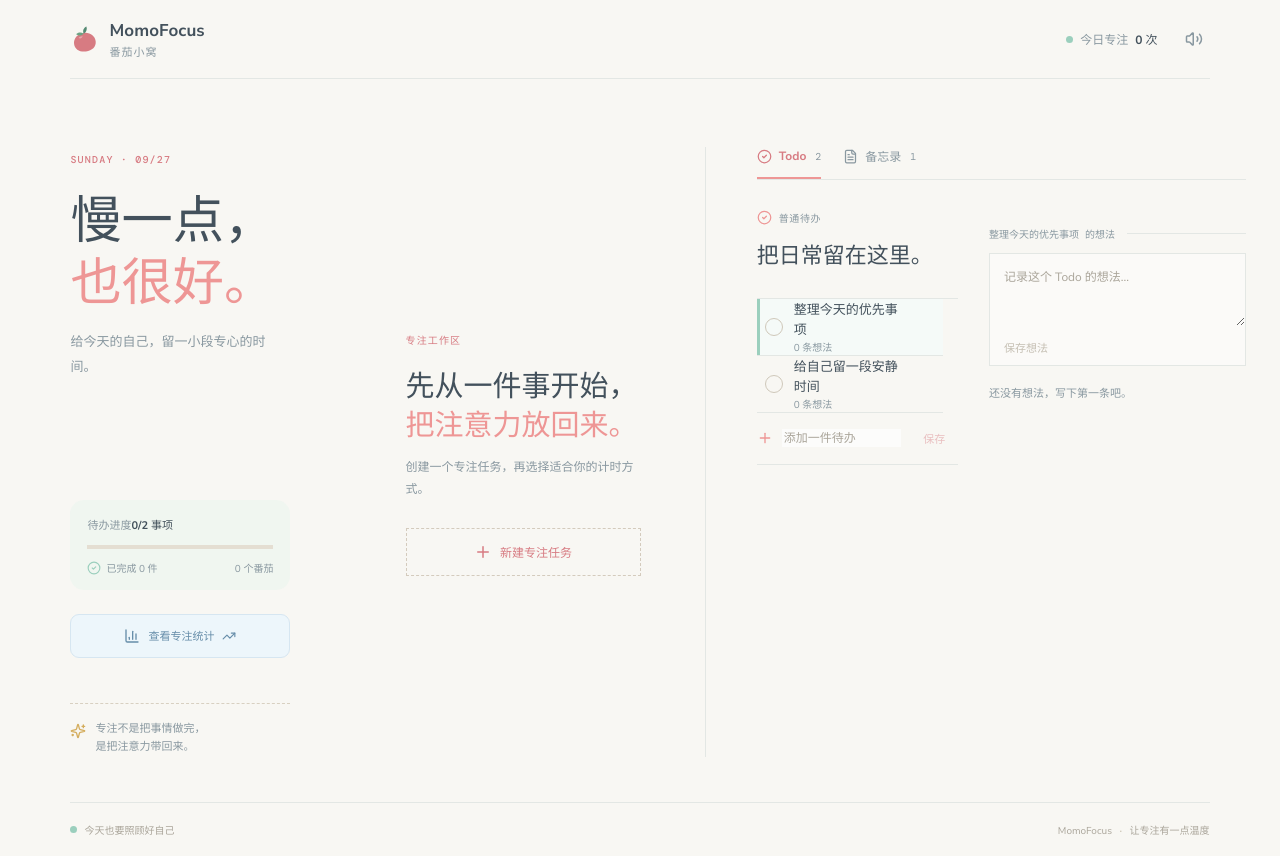
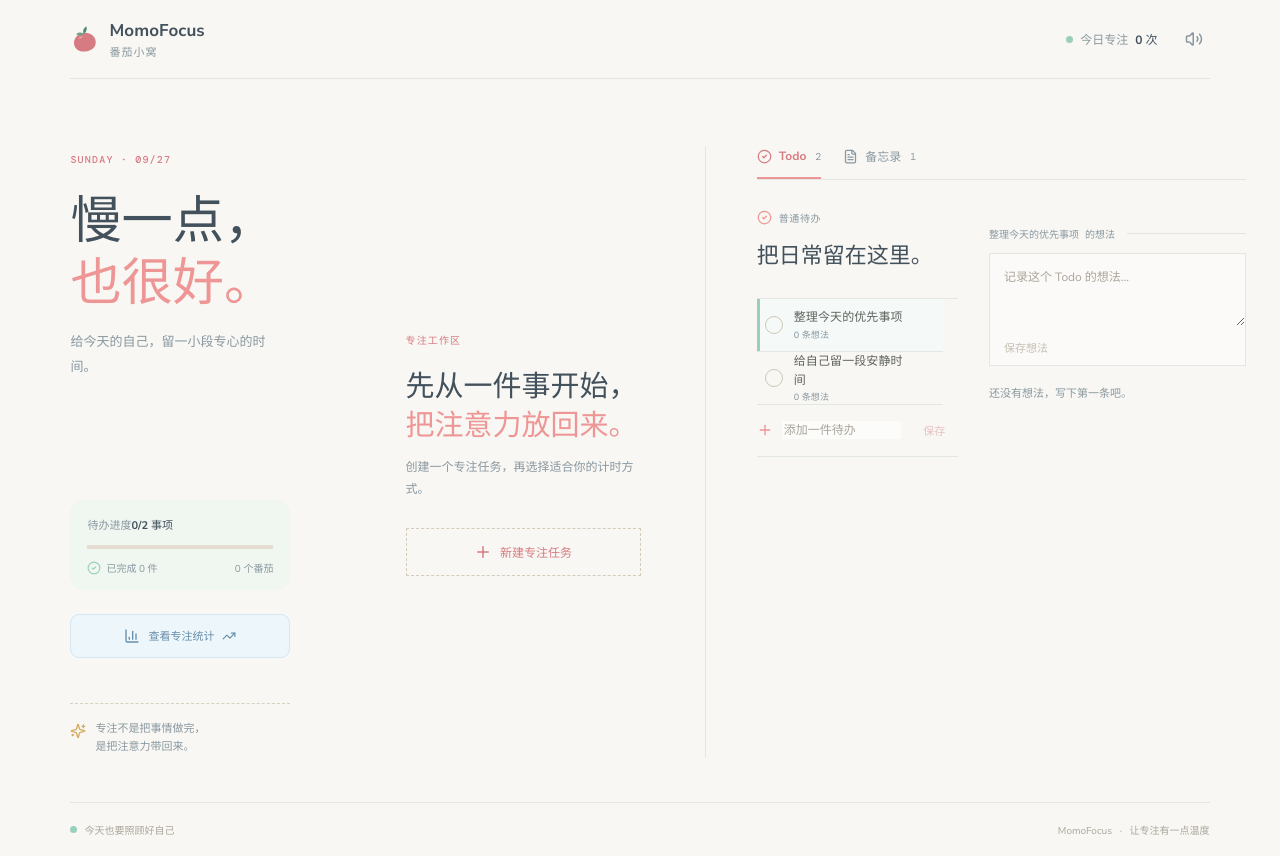
Before and after one commit to qianqqqqqXZQ/MomoFocus, a React (Vite) app: page / in a window 1280 px wide. Built offline with nearby package versions, Linux system fonts and the light colour scheme; a web font is replaced by a local one.

Commit message:
style(todo): soften task text hierarchy

```diff
--- a/src/styles.css
+++ b/src/styles.css
@@ -802,6 +802,13 @@ textarea:focus-visible {
 .todo-row {
   cursor: pointer;
 }
+.todo-row .task-text {
+  color: #5f625e;
+  font-size: 12px;
+  font-weight: 500;
+  line-height: 1.55;
+  letter-spacing: 0.1px;
+}
 .todo-row.is-selected {
   background: rgba(225, 240, 232, 0.52);
 }
@@ -845,7 +852,7 @@ textarea:focus-visible {
 .task-text small {
   display: block;
   color: var(--muted);
-  font-size: 10px;
+  font-size: 9px;
   line-height: 1.4;
   margin-top: 2px;
   text-decoration: none;
```
Also changed, not shown: .codex-work/agents.md, .codex-work/plans.md.
